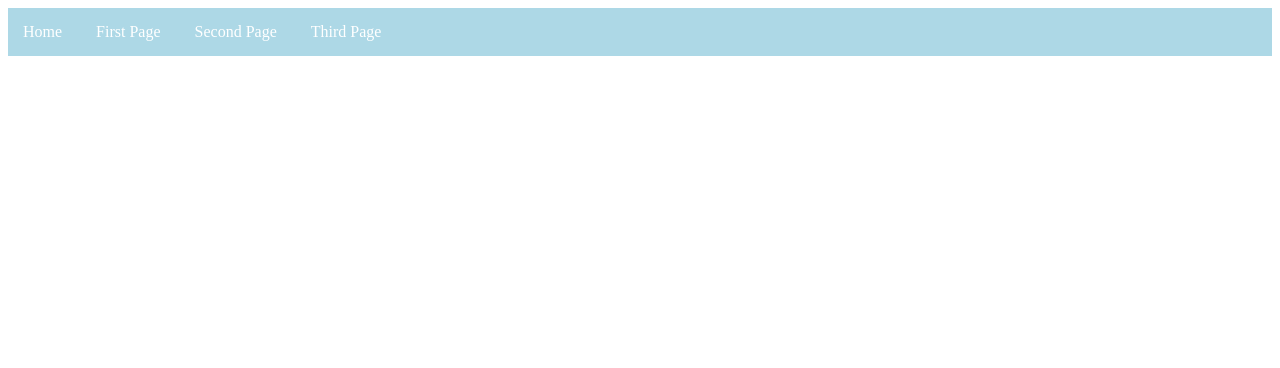
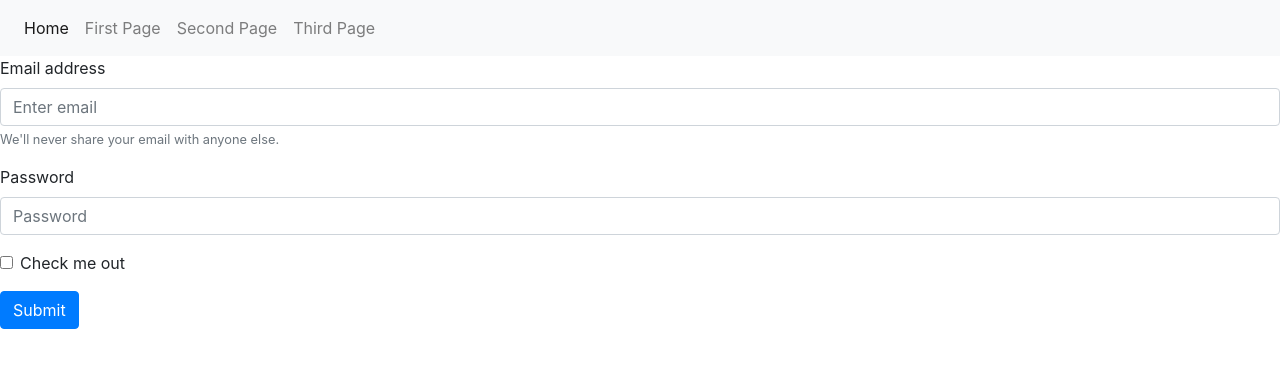
Before and after one commit to abbas-abdelrhman/Project-0, a plain HTML site: page fourth-page.html in a window 1280 px wide. Drawn offline with nearby package versions, Linux system fonts and the light colour scheme.

Commit message:
made bootstrap navbar component

```diff
--- a/fourth-page.html
+++ b/fourth-page.html
@@ -1,41 +1,47 @@
 <!DOCTYPE html>
 <html>
 <head>
-	<title>First page</title>
+	<title>Contect Us</title>
+	<link rel="stylesheet" href="https://stackpath.bootstrapcdn.com/bootstrap/4.3.1/css/bootstrap.min.css" integrity="sha384-ggOyR0iXCbMQv3Xipma34MD+dH/1fQ784/j6cY/iJTQUOhcWr7x9JvoRxT2MZw1T" crossorigin="anonymous">
+
+
 	<style type="text/css">
-		@media only screen and (max-width: 900px) {
-	  li{
+@media only screen and (max-width: 900px) {
+	  nav{
 	 	float: none;
 	 	width: 100%;
 	}
 }
-		a{
-			text-decoration: none;
-			color: white;        }
-		ul {
-			list-style: none;
-			background-color: lightblue;
-			padding: 0px;
-			margin: 0px;
-		}
-		li{
-			display: inline-block;
-			padding: 15px;
-		}
-		li:hover{
-			background-color:blue;
-		}
-
 	</style>
 </head>
 <body>
-	<div>
-		<ul>
-			<li><a href="index.html">Home</a></li>
-			<li><a href="first-page.html">First Page</a></li>
-			<li><a href="second-page.html">Second Page</a></li>
-			<li><a href="third-page.html">Third Page</a></li>
-		</ul>
-	</div>
+
+	<nav class="navbar navbar-expand-lg navbar-light bg-light">
+		<div>
+			<div class="navbar-nav">
+				<a class="nav-item nav-link active" href="index.html">Home <span class="sr-only">(current)</span></a>
+				<a class="nav-item nav-link" href="first-page.html">First Page</a>
+				<a class="nav-item nav-link" href="second-page.html">Second Page</a>
+				<a class="nav-item nav-link" href="third-page.html">Third Page</a>
+			</div>
+		</div>
+	</nav>
+
+	<form>
+		<div class="form-group">
+	    	<label for="exampleInputEmail1">Email address</label>
+		    <input type="email" class="form-control" id="exampleInputEmail1" aria-describedby="emailHelp" placeholder="Enter email">
+		    <small id="emailHelp" class="form-text text-muted">We'll never share your email with anyone else.</small>
+		</div>
+		<div class="form-group">
+		    <label for="exampleInputPassword1">Password</label>
+		    <input type="password" class="form-control" id="exampleInputPassword1" placeholder="Password">
+		</div>
+	  	<div class="form-group form-check">
+    		<input type="checkbox" class="form-check-input" id="exampleCheck1">
+		    <label class="form-check-label" for="exampleCheck1">Check me out</label>
+		</div>
+	  		<button type="submit" class="btn btn-primary">Submit</button>
+	</form>
 </body>
 </html>
```
